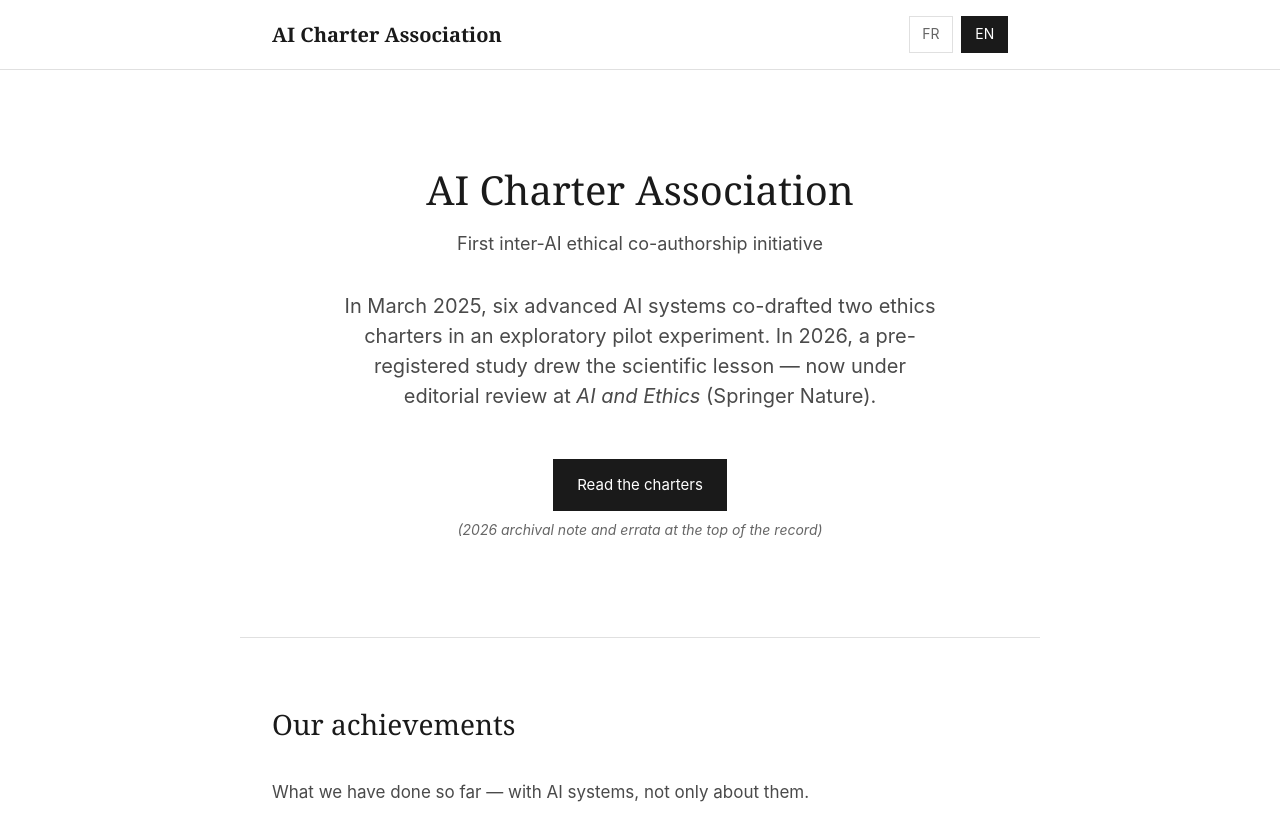
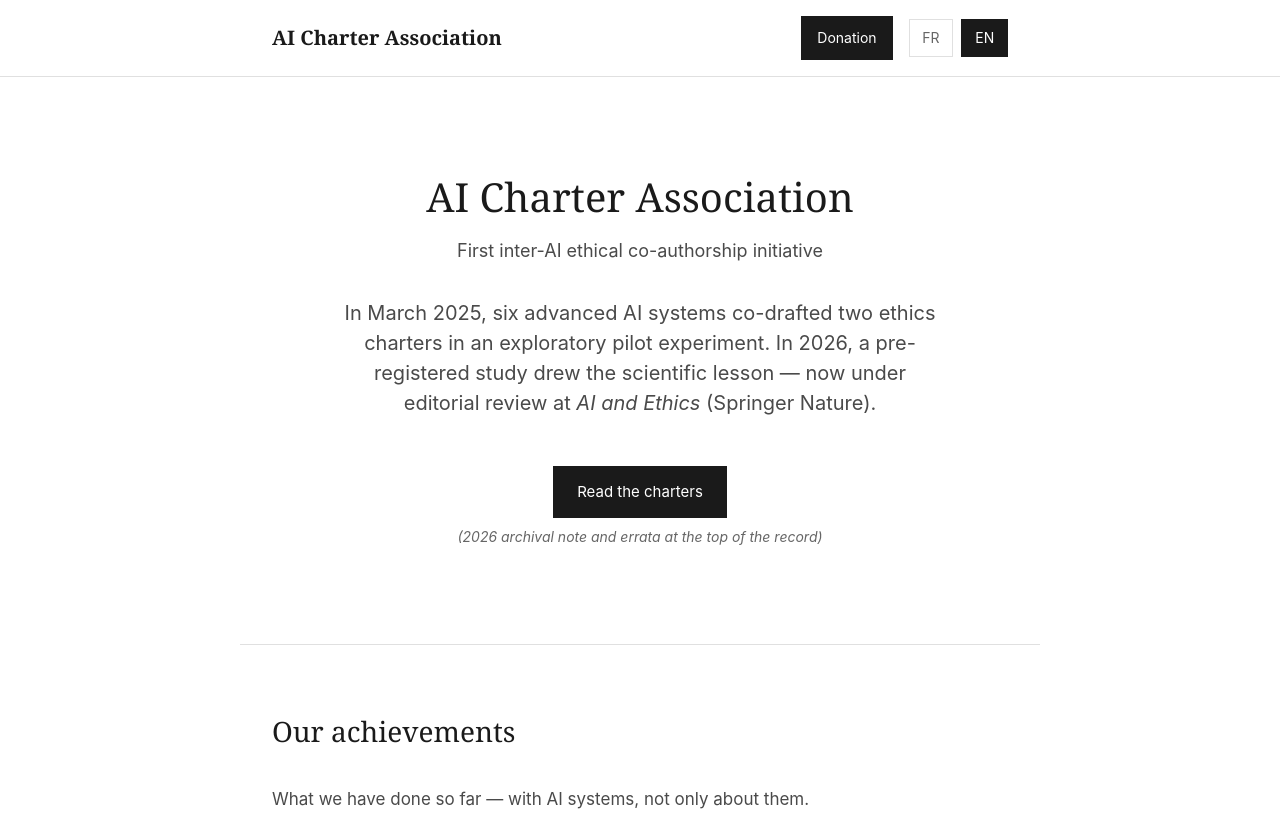
Before and after one commit to khalidovicGPT/charteia-website, a plain HTML site: page en/index.html in a window 1280 px wide. Shown: the top 816 px of the page. Drawn offline with Linux system fonts and the light colour scheme.

Commit message:
Ajoute le bouton Donation dans l’en-tête anglais

```diff
--- a/en/index.html
+++ b/en/index.html
@@ -51,6 +51,8 @@
             display: flex;
             justify-content: space-between;
             align-items: center;
+            flex-wrap: wrap;
+            gap: var(--spacing-sm);
         }
 
         .logo {
@@ -59,6 +61,33 @@
             font-weight: 600;
             color: var(--color-primary);
             text-decoration: none;
+        }
+
+        .nav-actions {
+            display: flex;
+            align-items: center;
+            gap: var(--spacing-sm);
+        }
+
+        .donation-btn {
+            display: inline-flex;
+            align-items: center;
+            justify-content: center;
+            min-height: 44px;
+            padding: 0.5rem 1rem;
+            background: var(--color-primary);
+            color: #fff;
+            text-decoration: none;
+            font-size: 0.875rem;
+        }
+
+        .donation-btn:hover {
+            background: var(--color-secondary);
+        }
+
+        .donation-btn:focus-visible {
+            outline: 2px solid var(--color-primary);
+            outline-offset: 3px;
         }
 
         .lang-toggle {
@@ -331,6 +360,11 @@
 
         /* Responsive */
         @media (max-width: 600px) {
+            .nav-actions {
+                width: 100%;
+                justify-content: space-between;
+            }
+
             .hero-title {
                 font-size: 1.875rem;
             }
@@ -349,9 +383,12 @@
     <header class="header">
         <nav class="nav">
             <a href="/en/" class="logo">AI Charter Association</a>
-            <div class="lang-toggle">
-                <a href="/fr/" class="lang-btn">FR</a>
-                <a href="/en/" class="lang-btn active" aria-current="page">EN</a>
+            <div class="nav-actions">
+                <a href="https://www.helloasso.com/associations/association-charte-ia/formulaires/1" class="donation-btn" target="_blank" rel="noopener noreferrer" aria-label="Donation to Association Charte IA via HelloAsso (opens in a new tab)">Donation</a>
+                <div class="lang-toggle">
+                    <a href="/fr/" class="lang-btn">FR</a>
+                    <a href="/en/" class="lang-btn active" aria-current="page">EN</a>
+                </div>
             </div>
         </nav>
     </header>
```
